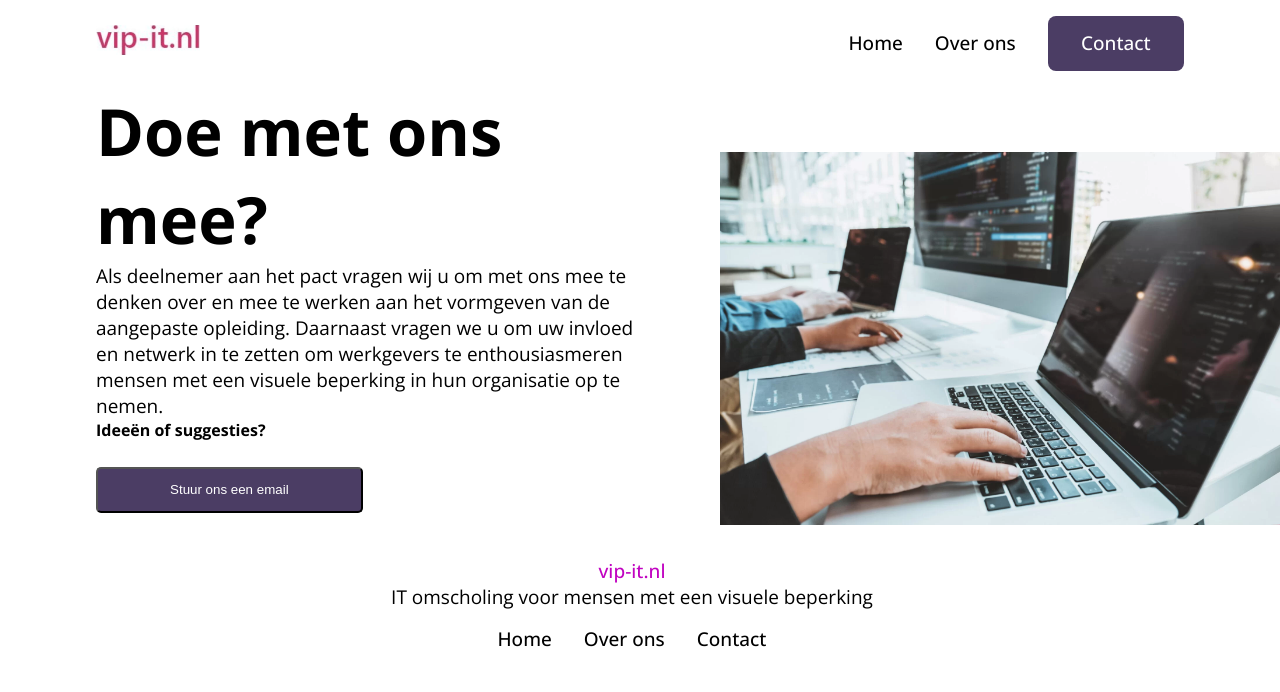
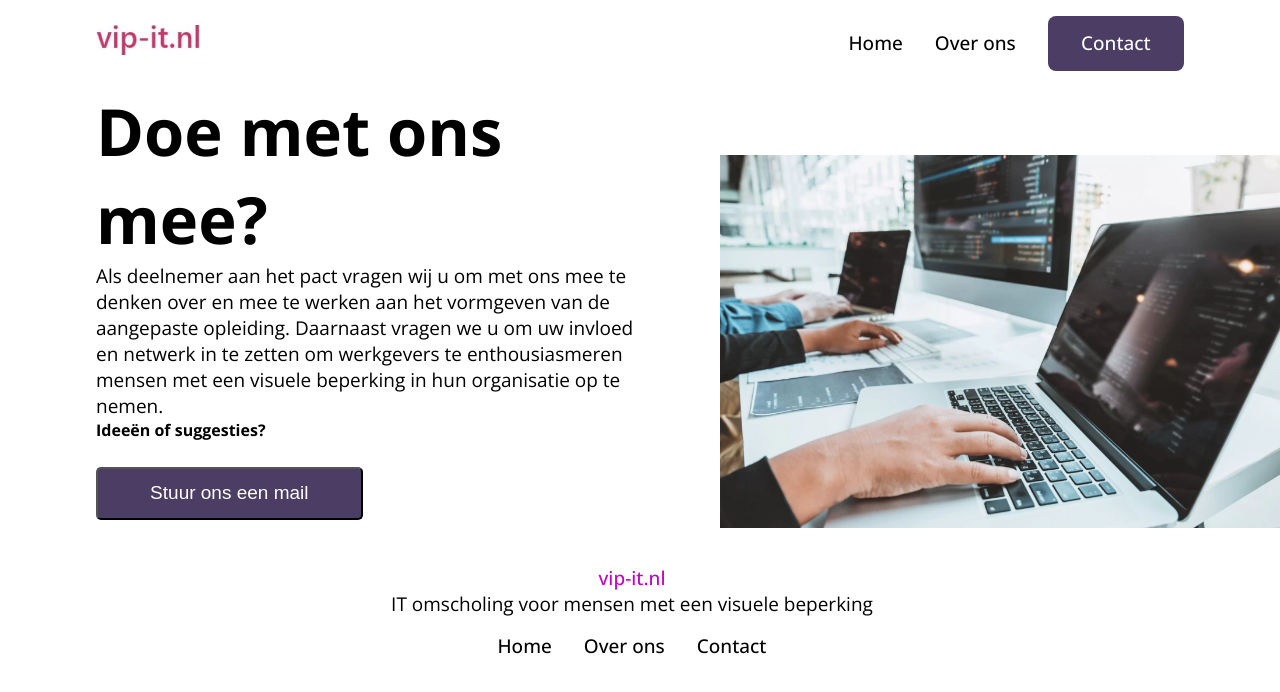
Before and after one commit to DphnZwp/vip-it, a SvelteKit app: page /contact in a window 1280 px wide. Shown: the top 692 px of the page. Built offline with nearby package versions, Linux system fonts and the light colour scheme.

Commit message:
link email added

```diff
--- a/src/routes/contact/+page.svelte
+++ b/src/routes/contact/+page.svelte
@@ -9,11 +9,27 @@
       nemen.
     </p>
     <h4>Ideeën of suggesties?</h4>
-    <button type="button">Stuur ons een email</button>
+    <button
+      ><a
+        href="mailto:%20info@vip-it.nl"
+        target="_blank"
+        class="elementor-button-link elementor-button elementor-size-sm"
+        role="button"
+      >
+        <span class="elementor-button-content-wrapper">
+          <span class="elementor-button-text">Stuur ons een mail</span>
+        </span>
+      </a></button
+    >
   </div>
   <img src="/images/working-on-different-screens.webp" alt="student-laptop" />
 </section>
+
 <style>
+  a {
+    text-decoration: none;
+    color: white;
+  }
   .contact {
     margin-left: 6em;
     display: grid;
```
